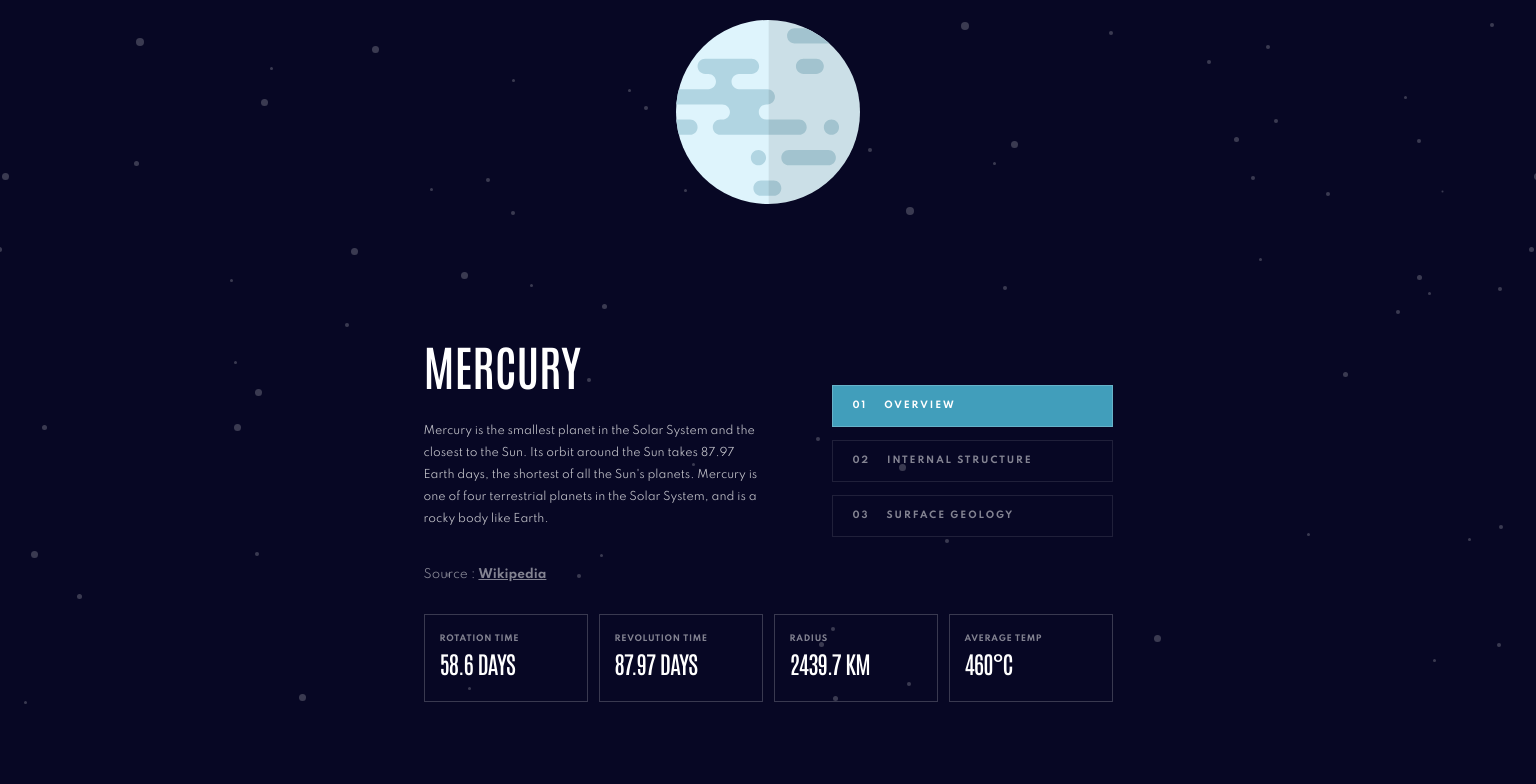
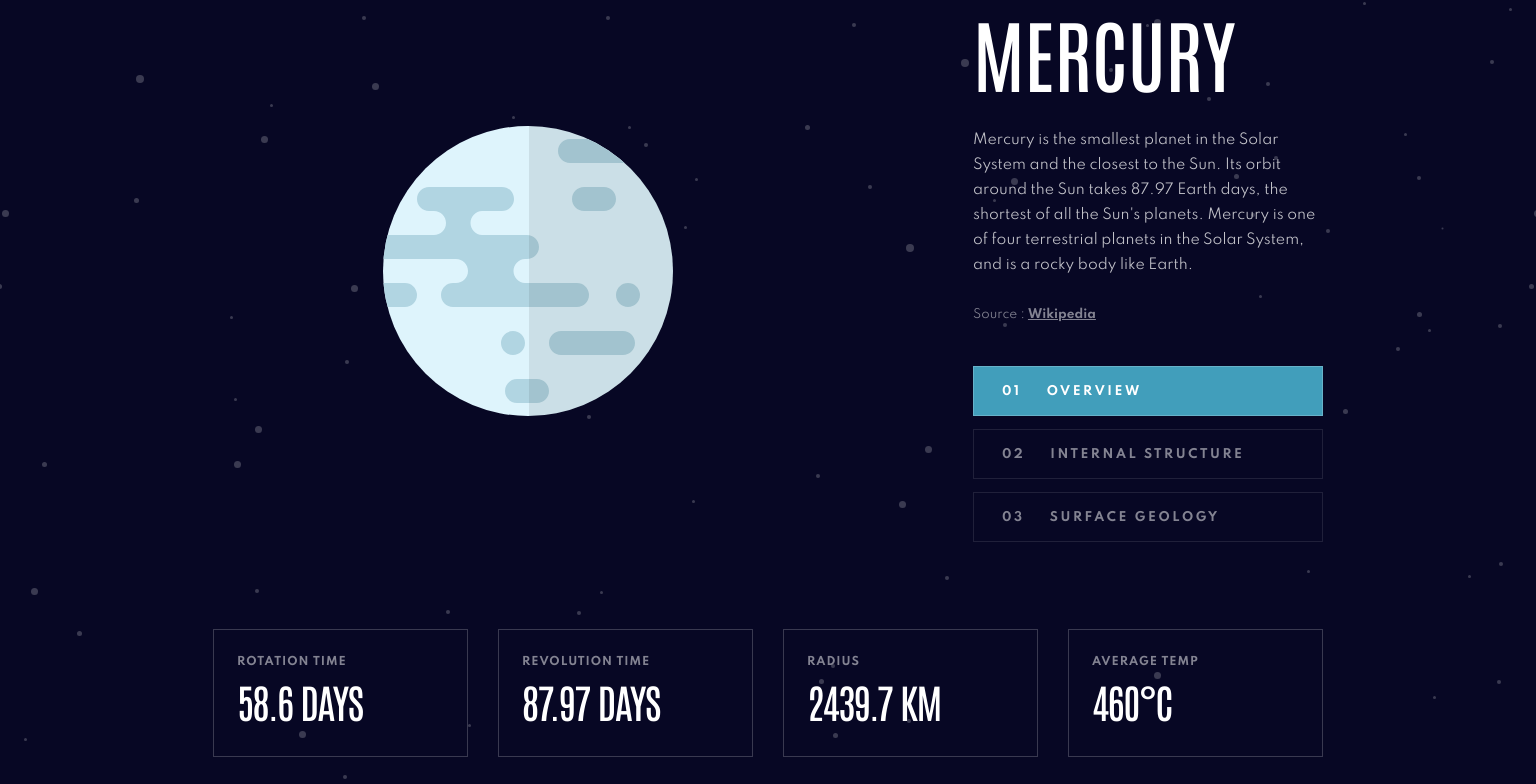
Before and after one commit to arfarobs/planets-fact-site, a React (Create React App) app: page / in a window 1536 px wide. Shown: the part 216-1000 px from the top of the page. Before the commit the page ends 954 px from the top, so only its background shows below. Built offline with nearby package versions, Linux system fonts and the light colour scheme.

Commit message:
Desktop styled.

```diff
--- a/src/components/img/Img.css
+++ b/src/components/img/Img.css
@@ -16,3 +16,19 @@
     height: 184px;
   }
 }
+
+@media only screen and (min-width: 1440px) {
+  .desktop-container {
+    display: flex;
+    margin-top: 126px;
+    align-items: center;
+    width: 1110px;
+    justify-content: flex-end;
+  }
+
+  .planet-img {
+    margin: 0;
+    height: 290px;
+    width: 290px;
+  }
+}
--- a/src/components/info-nav/InfoNav.css
+++ b/src/components/info-nav/InfoNav.css
@@ -88,3 +88,24 @@
     border: none;
   }
 }
+
+@media only screen and (min-width: 1440px) {
+  .info-nav {
+    width: 350px;
+    height: 176px;
+  }
+
+  .info-nav-button {
+    padding: 11.5px 0;
+    font-size: 12px;
+    line-height: 25px;
+    letter-spacing: 2.57143px;
+  }
+
+  .info-nav-number {
+    margin: 0 25px 0 28px;
+    font-size: 12px;
+    line-height: 25px;
+    letter-spacing: 2.57143px;
+  }
+}
--- a/src/components/info/Info.css
+++ b/src/components/info/Info.css
@@ -65,3 +65,32 @@ h2 {
     margin-top: 24px;
   }
 }
+
+@media only screen and (min-width: 1440px) {
+  .tablet-container {
+    flex-direction: column;
+    min-width: unset;
+    margin: 0 0 0 300px;
+  }
+
+  .info-container {
+    width: 350px;
+    margin-bottom: 39px;
+  }
+
+  h2 {
+    font-size: 80px;
+    line-height: 104px;
+  }
+
+  .info-p {
+    font-size: 14px;
+    line-height: 25px;
+    margin-bottom: 24px;
+  }
+
+  .source {
+    font-weight: 14px;
+    line-height: 25px;
+  }
+}
--- a/src/components/stats/Stats.css
+++ b/src/components/stats/Stats.css
@@ -1,5 +1,3 @@
-
-
 .stats {
   color: #FFF;
   margin: 0 auto 39px;
@@ -67,3 +65,28 @@
     text-align: left;
   }
 }
+
+@media only screen and (min-width: 1440px) {
+  .stats {
+    margin: 87px 0 56px;
+    width: 1110px;
+  }
+
+  .stats-item {
+    padding: 20px 23px 27px;
+    width: 255px;
+    height: 128px;
+  }
+
+  .stat-title {
+    font-size: 11px;
+    line-height: 25px;
+    letter-spacing: 1px;
+  }
+
+  .stat-value {
+    font-size: 40px;
+    line-height: 52px;
+    letter-spacing: -1.5px;
+  }
+}
```
